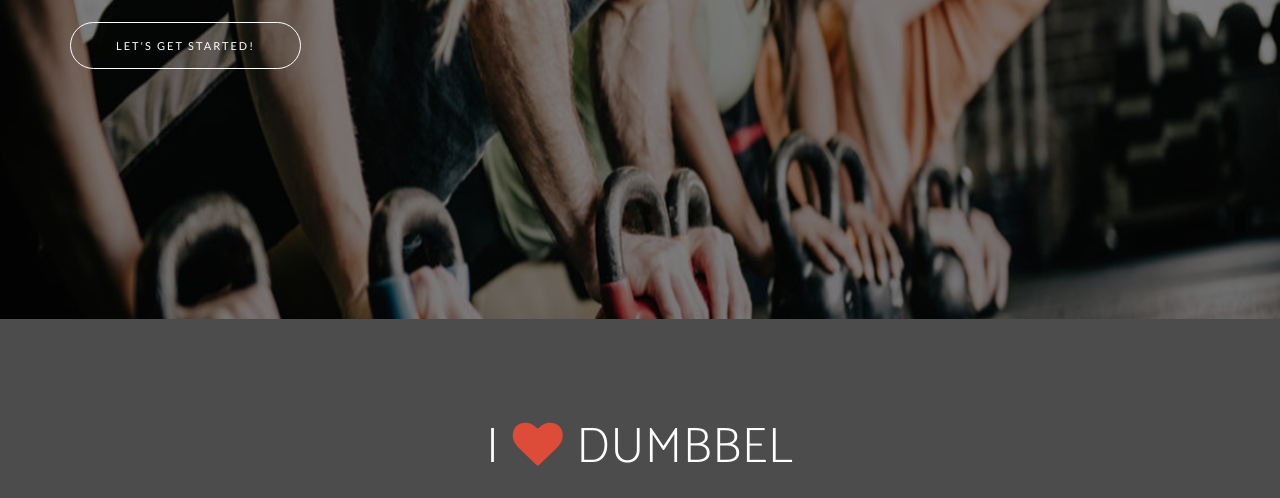
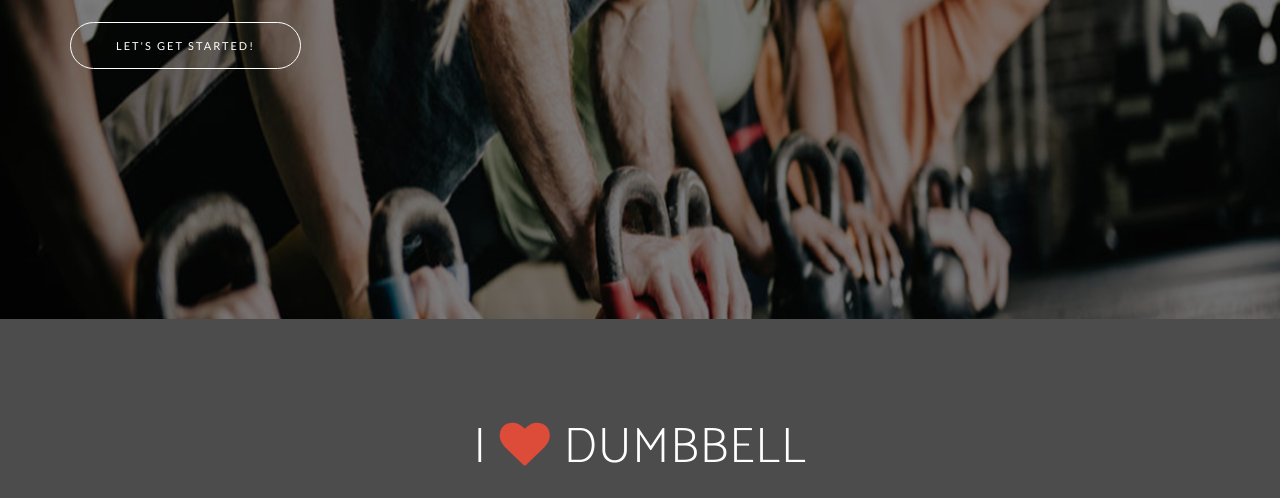
Before and after one commit to iamqjin/HealthScheduler, a website: page docs/index.html in a window 1280 px wide. Shown: the part 4666-5164 px from the top of the page. Drawn offline with nearby package versions, Linux system fonts and the light colour scheme; a web font is replaced by a local one.

Commit message:
Update index.html
오타수정

```diff
--- a/docs/index.html
+++ b/docs/index.html
@@ -264,7 +264,7 @@
 
     <section id="contact" class="contact bg-primary">
         <div class="container">
-            <h2>I <i class="fa fa-heart"></i> DUMBBEL</h2>
+            <h2>I <i class="fa fa-heart"></i> DUMBBELL</h2>
             <ul class="list-inline list-social">
                 <li class="social-twitter">
                     <a href="#"><i class="fa fa-twitter"></i></a>
```
